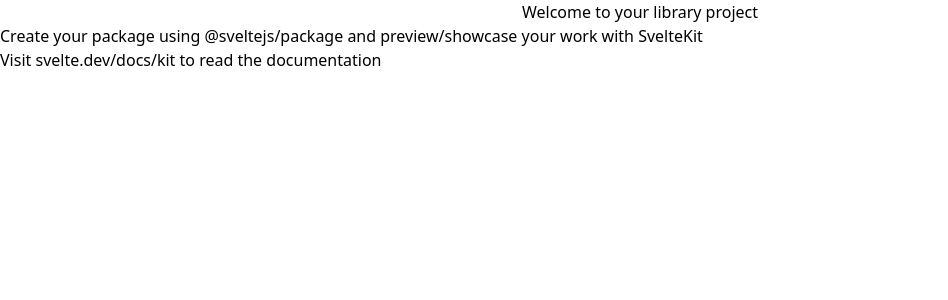
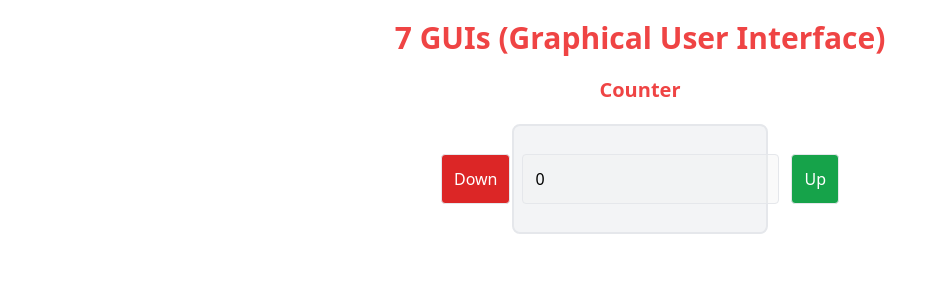
Before and after one commit to Gazi2050/7gui, a SvelteKit app: page / in a window 1280 px wide. Shown: the top 300 px of the page, without its empty margins (0-948 px from the left). Built offline with nearby package versions, Linux system fonts and the light colour scheme.

Commit message:
added counter

```diff
--- /dev/null
+++ b/src/Components/Counter/Counter.svelte
@@ -0,0 +1,24 @@
+<script lang="ts">
+    let count: number = $state(0);
+    // let count = 0;
+</script>
+
+<h2 class="text-center text-xl font-bold text-red-500 my-5">Counter</h2>
+<div
+    class="flex justify-center items-center gap-3 border-2 rounded-lg w-[20%] mx-auto p-7 bg-gray-100"
+>
+    <button
+        onclick={() => count--}
+        class="border rounded p-3 bg-red-600 text-white">Down</button
+    >
+    <input
+        type="number"
+        bind:value={count}
+        class="border rounded p-3"
+        disabled
+    />
+    <button
+        onclick={() => count++}
+        class="border rounded p-3 bg-green-600 text-white">Up</button
+    >
+</div>
--- a/src/app.html
+++ b/src/app.html
@@ -1,12 +1,16 @@
 <!doctype html>
 <html lang="en">
+
 <head>
 	<meta charset="utf-8" />
 	<link rel="icon" href="%sveltekit.assets%/favicon.png" />
 	<meta name="viewport" content="width=device-width, initial-scale=1" />
 	%sveltekit.head%
+	<title>7 GUIs</title>
 </head>
+
 <body data-sveltekit-preload-data="hover">
 	<div>%sveltekit.body%</div>
 </body>
+
 </html>
--- a/src/routes/+page.svelte
+++ b/src/routes/+page.svelte
@@ -1,9 +1,8 @@
-<h1 class="text-center">Welcome to your library project</h1>
-<p>
-    Create your package using @sveltejs/package and preview/showcase your work
-    with SvelteKit
-</p>
-<p>
-    Visit <a href="https://svelte.dev/docs/kit">svelte.dev/docs/kit</a> to read the
-    documentation
-</p>
+<script>
+    import Counter from "../Components/Counter/Counter.svelte";
+</script>
+
+<h1 class="text-center text-3xl font-bold text-red-500 my-5">
+    7 GUIs (Graphical User Interface)
+</h1>
+<Counter />
```
Lines whose indentation alone changed are shown as unchanged.
